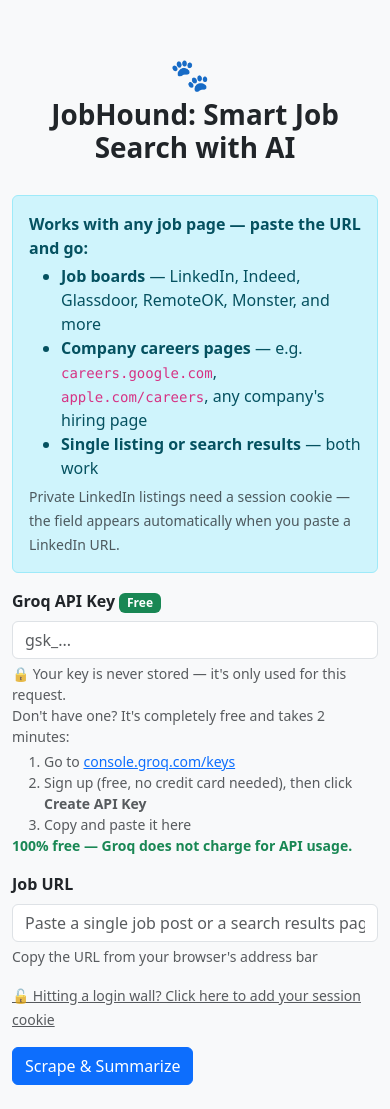
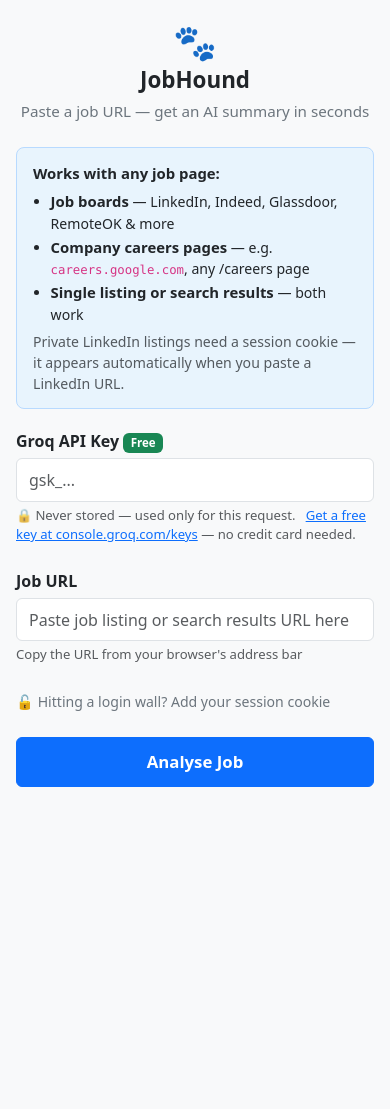
Before and after one commit to econsmaestro/jobhound-project, a Flask app: page / in a window 390 px wide. After the commit the page ends 787 px from the top, so only its background shows below. Run offline with Flask 3, Linux system fonts and the light colour scheme; some libraries are stand-ins or nearby versions.

Commit message:
Make UI fully responsive for mobile and desktop

```diff
--- a/templates/index.html
+++ b/templates/index.html
@@ -2,37 +2,83 @@
 <html lang="en">
 <head>
     <meta charset="UTF-8">
-    <title>JobHound: Smart Job Search with AI</title>
+    <meta name="viewport" content="width=device-width, initial-scale=1, maximum-scale=1">
+    <title>JobHound — AI Job Summarizer</title>
     <link href="https://cdn.jsdelivr.net/npm/bootstrap@5.3.2/dist/css/bootstrap.min.css" rel="stylesheet">
     <style>
         body {
             background-color: #f8f9fa;
-            padding-top: 50px;
+            padding-top: 24px;
+            padding-bottom: 48px;
         }
+
         .container {
-            max-width: 700px;
+            max-width: 680px;
+            padding-left: 16px;
+            padding-right: 16px;
         }
-        .jobhound-header {
+
+        .jh-header {
             text-align: center;
-            margin-bottom: 30px;
+            margin-bottom: 24px;
         }
-        .jobhound-header h1 {
-            font-weight: bold;
+        .jh-header .icon {
+            font-size: 2.2rem;
+            display: block;
+            line-height: 1;
+            margin-bottom: 8px;
         }
-        .emoji {
-            font-size: 2rem;
-            margin-right: 10px;
+        .jh-header h1 {
+            font-weight: 800;
+            font-size: clamp(1.4rem, 5vw, 2rem);
+            margin: 0;
+            line-height: 1.2;
         }
-        textarea {
-            white-space: pre-wrap;
+        .jh-header .tagline {
+            color: #6c757d;
+            font-size: 0.95rem;
+            margin-top: 6px;
         }
+
+        /* Larger tap targets on mobile */
+        .form-control, .form-select {
+            font-size: 16px;
+            padding: 0.55rem 0.75rem;
+        }
+        textarea.form-control {
+            font-size: 14px;
+        }
+        .form-label {
+            font-weight: 600;
+            margin-bottom: 0.3rem;
+        }
+        .form-text {
+            font-size: 0.82rem;
+        }
+
+        /* Full-width button on mobile, normal on desktop */
+        .btn-submit {
+            width: 100%;
+            padding: 0.7rem 1.5rem;
+            font-size: 1.05rem;
+            font-weight: 600;
+        }
+        @media (min-width: 576px) {
+            .btn-submit {
+                width: auto;
+            }
+        }
+
+        /* Summary card */
         .job-summary h1, .job-summary h2, .job-summary h3 {
-            font-size: 1.1rem;
-            font-weight: 600;
+            font-size: 1rem;
+            font-weight: 700;
             margin-top: 1rem;
+            margin-bottom: 0.25rem;
         }
         .job-summary ul {
             padding-left: 1.2rem;
+            margin-bottom: 0.5rem;
         }
         .job-summary a {
             word-break: break-all;
@@ -40,33 +86,68 @@
         .job-summary p {
             margin-bottom: 0.4rem;
         }
-        #cookieSection .card-body {
-            transition: background-color 0.2s;
+
+        /* Cookie section */
+        #cookieSiteHint { display: none; }
+        .cookie-toggle-link {
+            font-size: 0.88rem;
+            text-decoration: none;
+            color: #6c757d;
         }
-        #cookieSiteHint {
+        .cookie-toggle-link:hover { color: #343a40; }
+
+        /* Info box */
+        .info-box {
+            background: #e8f4fd;
+            border: 1px solid #b8daff;
+            border-radius: 8px;
+            padding: 14px 16px;
+            margin-bottom: 20px;
+            font-size: 0.88rem;
+        }
+        .info-box strong { font-size: 0.93rem; }
+        .info-box ul {
+            margin: 6px 0 6px 0;
+            padding-left: 1.1rem;
+        }
+        .info-box li { margin-bottom: 2px; }
+
+        /* Spinner */
+        .spinner-text {
             display: none;
+            align-items: center;
+            gap: 10px;
+            color: #495057;
+            font-size: 0.95rem;
+            margin-top: 12px;
         }
     </style>
 </head>
 <body>
     <div class="container">
-        <div class="jobhound-header">
-            <div class="emoji">🐾</div>
-            <h1>JobHound: Smart Job Search with AI</h1>
+
+        <div class="jh-header">
+            <span class="icon">🐾</span>
+            <h1>JobHound</h1>
+            <div class="tagline">Paste a job URL — get an AI summary in seconds</div>
         </div>
-        <div class="alert alert-info" role="alert">
-            <strong>Works with any job page — paste the URL and go:</strong>
-            <ul class="mb-1 mt-1">
-                <li><strong>Job boards</strong> — LinkedIn, Indeed, Glassdoor, RemoteOK, Monster, and more</li>
-                <li><strong>Company careers pages</strong> — e.g. <code>careers.google.com</code>, <code>apple.com/careers</code>, any company's hiring page</li>
+
+        <div class="info-box">
+            <strong>Works with any job page:</strong>
+            <ul>
+                <li><strong>Job boards</strong> — LinkedIn, Indeed, Glassdoor, RemoteOK &amp; more</li>
+                <li><strong>Company careers pages</strong> — e.g. <code>careers.google.com</code>, any /careers page</li>
                 <li><strong>Single listing or search results</strong> — both work</li>
             </ul>
-            <small class="text-muted">Private LinkedIn listings need a session cookie — the field appears automatically when you paste a LinkedIn URL.</small>
+            <span class="text-muted">Private LinkedIn listings need a session cookie — it appears automatically when you paste a LinkedIn URL.</span>
         </div>
 
-        <form method="POST" novalidate>
-            <div class="mb-3">
-                <label for="user_api_key" class="form-label fw-semibold">Groq API Key <span class="badge bg-success">Free</span></label>
+        <form method="POST" novalidate id="mainForm">
+
+            <div class="mb-4">
+                <label for="user_api_key" class="form-label">
+                    Groq API Key <span class="badge bg-success" style="font-size:0.72rem">Free</span>
+                </label>
                 <input
                     type="password"
                     class="form-control"
@@ -75,113 +156,108 @@
                     placeholder="gsk_..."
                     required
                     autocomplete="off"
+                    inputmode="text"
                 >
-                <div class="form-text">
-                    🔒 Your key is never stored — it's only used for this request.<br>
-                    Don't have one? It's completely free and takes 2 minutes:
-                    <ol class="mt-1 mb-0">
-                        <li>Go to <a href="https://console.groq.com/keys" target="_blank" rel="noopener">console.groq.com/keys</a></li>
-                        <li>Sign up (free, no credit card needed), then click <strong>Create API Key</strong></li>
-                        <li>Copy and paste it here</li>
-                    </ol>
-                    <span class="text-success fw-semibold">100% free — Groq does not charge for API usage.</span>
+                <div class="form-text mt-1">
+                    🔒 Never stored — used only for this request. &nbsp;
+                    <a href="https://console.groq.com/keys" target="_blank" rel="noopener">Get a free key at console.groq.com/keys</a>
+                    — no credit card needed.
                 </div>
             </div>
 
-            <div class="mb-3">
-                <label for="job_url" class="form-label fw-semibold">Job URL</label>
+            <div class="mb-4">
+                <label for="job_url" class="form-label">Job URL</label>
                 <input
                     type="url"
                     class="form-control"
                     id="job_url"
                     name="job_url"
-                    placeholder="Paste a single job post or a search results page URL"
+                    placeholder="Paste job listing or search results URL here"
                     required
                     pattern="https?://.+"
+                    inputmode="url"
+                    autocorrect="off"
+                    autocapitalize="none"
+                    spellcheck="false"
                 >
-                <div class="form-text text-muted">Copy the URL from your browser's address bar</div>
+                <div class="form-text mt-1">Copy the URL from your browser's address bar</div>
             </div>
 
-            <div class="mb-3">
-                <a class="text-muted small" data-bs-toggle="collapse" href="#cookieSection" role="button"
-                   id="cookieToggle">
-                    🔓 Hitting a login wall? Click here to add your session cookie
+            <div class="mb-4">
+                <a class="cookie-toggle-link" data-bs-toggle="collapse" href="#cookieSection" role="button" id="cookieToggle">
+                    🔓 Hitting a login wall? Add your session cookie
                 </a>
                 <div class="collapse mt-2 {% if show_cookie_hint %}show{% endif %}" id="cookieSection">
                     <div class="card card-body bg-light border">
-                        <label for="session_cookie" class="form-label fw-semibold">
-                            Session Cookie <span class="badge bg-secondary">Optional</span>
+                        <label for="session_cookie" class="form-label">
+                            Session Cookie <span class="badge bg-secondary" style="font-size:0.7rem">Optional</span>
                         </label>
 
-                        <div id="cookieSiteHint" class="alert alert-warning py-2 px-3 mb-2 small"></div>
+                        <div id="cookieSiteHint" class="alert alert-warning py-2 px-3 mb-2" style="font-size:0.85rem"></div>
 
                         <textarea
                             class="form-control font-monospace"
                             id="session_cookie"
                             name="session_cookie"
                             rows="2"
-                            placeholder="Paste your cookie here, e.g. li_at=AQEDATj..."
+                            placeholder="e.g. li_at=AQEDATj..."
                             autocomplete="off"
+                            autocorrect="off"
+                            autocapitalize="none"
+                            spellcheck="false"
                         ></textarea>
 
-                        <div class="form-text mt-2">
-                            <strong>What is this?</strong> Some sites (like LinkedIn) won't show job listings unless you're logged in.
-                            Pasting your session cookie here lets the app read the page as you — your data is never stored.<br><br>
-
+                        <div class="form-text mt-2" id="cookieInstructions">
                             <div id="instructions-linkedin">
-                                <strong>How to get your LinkedIn cookie (30 seconds):</strong>
+                                <strong>Getting your LinkedIn cookie (30 sec, desktop browser only):</strong>
                                 <ol class="mt-1 mb-1">
-                                    <li>Open <strong>linkedin.com</strong> in your browser and make sure you're logged in</li>
-                                    <li>Press <strong>F12</strong> → click the <strong>Application</strong> tab</li>
-                                    <li>On the left expand <strong>Cookies</strong> → click <strong>https://www.linkedin.com</strong></li>
-                                    <li>Find the row named <code>li_at</code> — double-click its <strong>Value</strong> and copy it</li>
-                                    <li>Paste it above as: <code>li_at=PASTE_VALUE_HERE</code></li>
+                                    <li>Open <strong>linkedin.com</strong>, make sure you're logged in</li>
+                                    <li>Press <strong>F12</strong> → <strong>Application</strong> tab → <strong>Cookies</strong> → click the LinkedIn URL</li>
+                                    <li>Find <code>li_at</code> — double-click its <strong>Value</strong> and copy it</li>
+                                    <li>Paste it above as: <code>li_at=PASTE_HERE</code></li>
                                 </ol>
                             </div>
-
                             <div id="instructions-indeed" style="display:none">
-                                <strong>How to get your Indeed cookie (30 seconds):</strong>
+                                <strong>Getting your Indeed cookie (30 sec, desktop browser only):</strong>
                                 <ol class="mt-1 mb-1">
-                                    <li>Open <strong>indeed.com</strong> in your browser and make sure you're logged in</li>
-                                    <li>Press <strong>F12</strong> → click the <strong>Application</strong> tab</li>
-                                    <li>On the left expand <strong>Cookies</strong> → click the Indeed URL</li>
-                                    <li>Find the cookie named <code>CTK</code> — copy its <strong>Value</strong></li>
-                                    <li>Paste it above as: <code>CTK=PASTE_VALUE_HERE</code></li>
+                                    <li>Open <strong>indeed.com</strong>, make sure you're logged in</li>
+                                    <li>Press <strong>F12</strong> → <strong>Application</strong> → <strong>Cookies</strong> → click the Indeed URL</li>
+                                    <li>Find <code>CTK</code> — copy its <strong>Value</strong></li>
+                                    <li>Paste it above as: <code>CTK=PASTE_HERE</code></li>
                                 </ol>
                             </div>
-
                             <div id="instructions-glassdoor" style="display:none">
-                                <strong>How to get your Glassdoor cookie (30 seconds):</strong>
+                                <strong>Getting your Glassdoor cookie (30 sec, desktop browser only):</strong>
                                 <ol class="mt-1 mb-1">
-                                    <li>Open <strong>glassdoor.com</strong> in your browser and make sure you're logged in</li>
-                                    <li>Press <strong>F12</strong> → click the <strong>Application</strong> tab</li>
-                                    <li>On the left expand <strong>Cookies</strong> → click the Glassdoor URL</li>
-                                    <li>Find the cookie named <code>GSESSIONID</code> — copy its <strong>Value</strong></li>
-                                    <li>Paste it above as: <code>GSESSIONID=PASTE_VALUE_HERE</code></li>
+                                    <li>Open <strong>glassdoor.com</strong>, make sure you're logged in</li>
+                                    <li>Press <strong>F12</strong> → <strong>Application</strong> → <strong>Cookies</strong> → click the Glassdoor URL</li>
+                                    <li>Find <code>GSESSIONID</code> — copy its <strong>Value</strong></li>
+                                    <li>Paste it above as: <code>GSESSIONID=PASTE_HERE</code></li>
                                 </ol>
                             </div>
-
                             <div id="instructions-generic" style="display:none">
-                                <strong>How to get your session cookie (30 seconds):</strong>
+                                <strong>Getting your session cookie (30 sec, desktop browser only):</strong>
                                 <ol class="mt-1 mb-1">
-                                    <li>Open the job site in your browser and make sure you're logged in</li>
-                                    <li>Press <strong>F12</strong> → click the <strong>Application</strong> tab</li>
-                                    <li>On the left expand <strong>Cookies</strong> → click the site name</li>
-                                    <li>Find the main session cookie (usually named <code>session</code>, <code>auth_token</code>, or similar) — copy its <strong>Value</strong></li>
+                                    <li>Open the job site and make sure you're logged in</li>
+                                    <li>Press <strong>F12</strong> → <strong>Application</strong> → <strong>Cookies</strong> → click the site URL</li>
+                                    <li>Find the main session cookie and copy its <strong>Value</strong></li>
                                     <li>Paste it above as: <code>cookie_name=VALUE</code></li>
                                 </ol>
                             </div>
-
-                            <span class="text-muted">On mobile? Do this step on a computer — browser DevTools aren't available on phones.</span>
+                            <span class="text-muted">⚠️ This step requires a desktop browser — DevTools aren't available on phones.</span>
                         </div>
                     </div>
                 </div>
             </div>
 
-            <button type="submit" class="btn btn-primary">Scrape & Summarize</button>
+            <button type="submit" class="btn btn-primary btn-submit" id="submitBtn">
+                Analyse Job
+            </button>
+            <div class="spinner-text" id="loadingMsg">
+                <div class="spinner-border spinner-border-sm text-primary" role="status"></div>
+                Scraping &amp; summarising — this takes 15–30 seconds…
+            </div>
         </form>
-
-        <br>
 
         {% if summary %}
         <div class="card border-success mt-4">
@@ -193,24 +269,27 @@
         {% endif %}
 
         {% if error %}
-            <div class="alert alert-danger" role="alert">
-                <strong>Error:</strong> {{ error }}
+        <div class="alert alert-danger mt-4" role="alert">
+            <strong>Something went wrong:</strong> {{ error }}
         </div>
         {% endif %}
+
     </div>
 
     <script src="https://cdn.jsdelivr.net/npm/bootstrap@5.3.2/dist/js/bootstrap.bundle.min.js"></script>
     <script>
-        const jobUrlInput = document.getElementById('job_url');
+        const jobUrlInput  = document.getElementById('job_url');
         const cookieSection = document.getElementById('cookieSection');
         const cookieSiteHint = document.getElementById('cookieSiteHint');
         const bsCollapse = new bootstrap.Collapse(cookieSection, { toggle: false });
+        const submitBtn  = document.getElementById('submitBtn');
+        const loadingMsg = document.getElementById('loadingMsg');
 
-        const siteInstructions = {
-            linkedin: document.getElementById('instructions-linkedin'),
-            indeed:   document.getElementById('instructions-indeed'),
+        const allInstructions = {
+            linkedin:  document.getElementById('instructions-linkedin'),
+            indeed:    document.getElementById('instructions-indeed'),
             glassdoor: document.getElementById('instructions-glassdoor'),
-            generic:  document.getElementById('instructions-generic'),
+            generic:   document.getElementById('instructions-generic'),
         };
 
         function detectSite(url) {
@@ -220,41 +299,37 @@
             return null;
         }
 
+        const hints = {
+            linkedin:  '<strong>LinkedIn detected</strong> — private listings need your <code>li_at</code> cookie to load. Paste it below.',
+            indeed:    '<strong>Indeed detected</strong> — some listings need your <code>CTK</code> cookie. Paste it below if you hit a login wall.',
+            glassdoor: '<strong>Glassdoor detected</strong> — listings may need your <code>GSESSIONID</code> cookie. Paste it below.',
+        };
+
         function updateCookieUI(url) {
             const site = detectSite(url);
+            Object.values(allInstructions).forEach(el => el.style.display = 'none');
 
-            Object.values(siteInstructions).forEach(el => el.style.display = 'none');
-
-            if (site === 'linkedin') {
+            if (site) {
                 bsCollapse.show();
                 cookieSiteHint.style.display = 'block';
-                cookieSiteHint.innerHTML = '<strong>LinkedIn detected</strong> — private listings require your <code>li_at</code> session cookie to load. Paste it below.';
-                siteInstructions.linkedin.style.display = 'block';
-            } else if (site === 'indeed') {
-                bsCollapse.show();
-                cookieSiteHint.style.display = 'block';
-                cookieSiteHint.innerHTML = '<strong>Indeed detected</strong> — some listings may require your <code>CTK</code> session cookie. Paste it below if you hit a login wall.';
-                siteInstructions.indeed.style.display = 'block';
-            } else if (site === 'glassdoor') {
-                bsCollapse.show();
-                cookieSiteHint.style.display = 'block';
-                cookieSiteHint.innerHTML = '<strong>Glassdoor detected</strong> — listings may require your <code>GSESSIONID</code> cookie. Paste it below if you see a login screen.';
-                siteInstructions.glassdoor.style.display = 'block';
+                cookieSiteHint.innerHTML = hints[site];
+                allInstructions[site].style.display = 'block';
             } else {
                 cookieSiteHint.style.display = 'none';
-                siteInstructions.generic.style.display = 'block';
+                allInstructions.generic.style.display = 'block';
             }
         }
 
-        jobUrlInput.addEventListener('input', function () {
-            updateCookieUI(this.value);
+        jobUrlInput.addEventListener('input', () => updateCookieUI(jobUrlInput.value));
+        jobUrlInput.addEventListener('paste', () => setTimeout(() => updateCookieUI(jobUrlInput.value), 50));
+        if (jobUrlInput.value) updateCookieUI(jobUrlInput.value);
+
+        // Show loading state on submit
+        document.getElementById('mainForm').addEventListener('submit', function () {
+            submitBtn.disabled = true;
+            submitBtn.textContent = 'Working…';
+            loadingMsg.style.display = 'flex';
         });
-        jobUrlInput.addEventListener('paste', function () {
-            setTimeout(() => updateCookieUI(this.value), 50);
-        });
-
-        // On page load, if there's already a value (e.g. after form error), run detection
-        if (jobUrlInput.value) updateCookieUI(jobUrlInput.value);
     </script>
 </body>
 </html>
```
Lines whose indentation alone changed are shown as unchanged.
